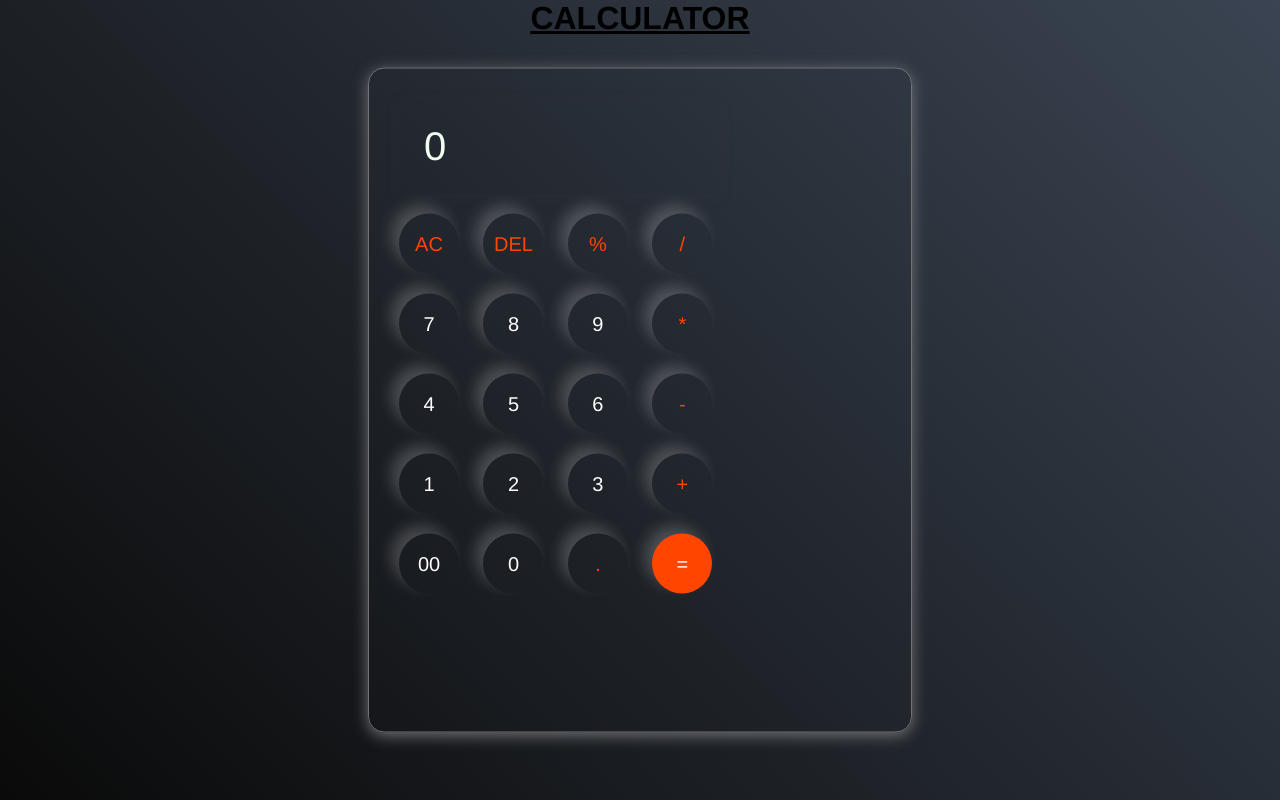
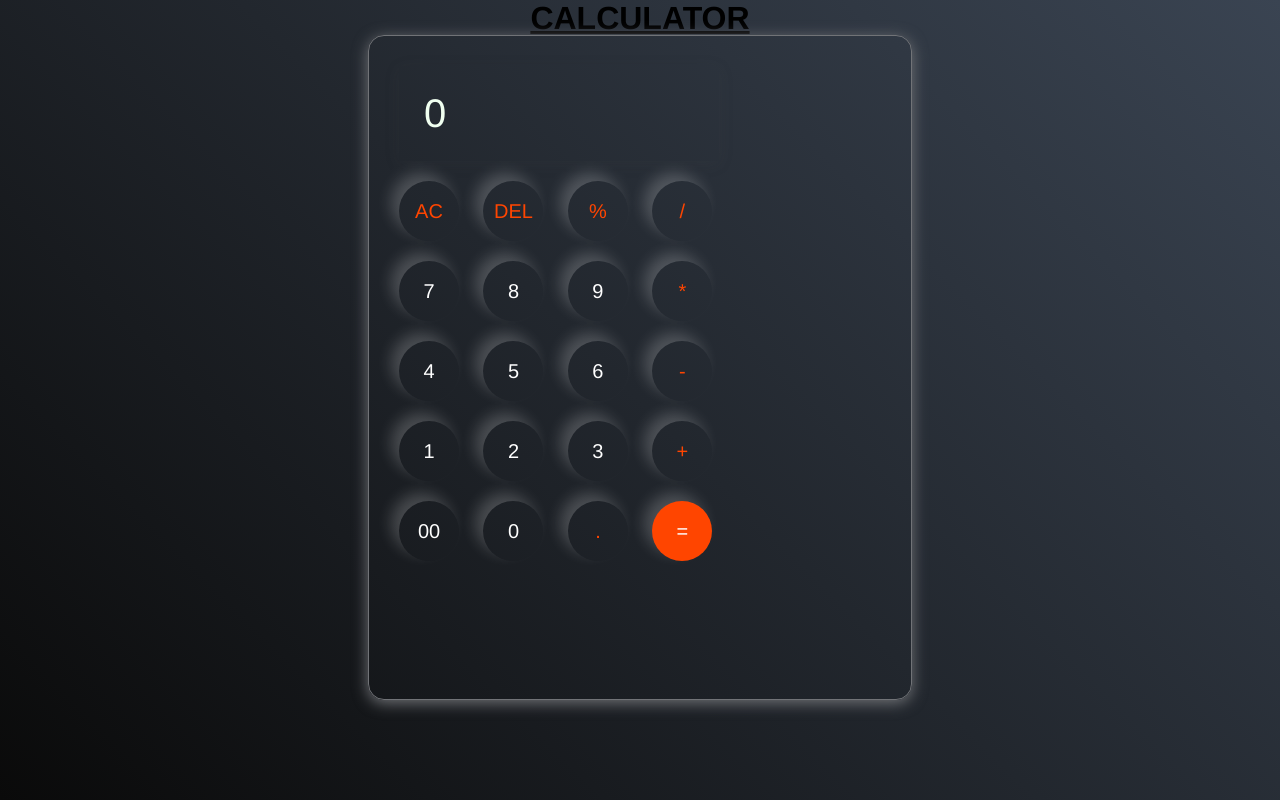
Before and after one commit to Sachindubey7652/Calculator, a plain HTML site: page index.html in a window 1280 px wide. Drawn offline with Linux system fonts and the light colour scheme.

Commit message:
undo styling

```diff
--- a/style.css
+++ b/style.css
@@ -28,10 +28,7 @@ body {
 
 .Calculator {
     position: fixed;
-    /* top: 35px; */
-    left: 50%;
-    top: 50%;
-    transform: translate(-50%, -50%);
+    top: 35px;
     width: 68vh;
     height: fit-content;
     border: 1px solid #717377;
```
